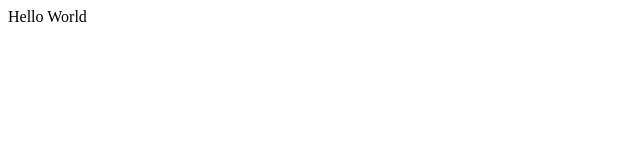
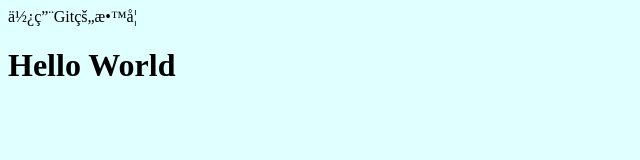
Before and after one commit to wwwjjjhh/Git-Example-Remote, a plain HTML site: page index.html in a window 1280 px wide. Shown: the whole page, without its empty margins (0-640 px from the left). Drawn offline with Linux system fonts and the light colour scheme.

Commit message:
Creat git.css; Modified index.html: h1 and import git.css

```diff
--- /dev/null
+++ b/git.css
@@ -0,0 +1,4 @@
+body
+{
+    background-color:lightcyan
+}
--- a/index.html
+++ b/index.html
@@ -4,9 +4,10 @@
     <meta charset="UTF-S">
     <meta http-equiv="X-UA-Compatible" content="IE=edge">
     <meta name="viewport" content="width=device-width,initial-scale=1.0">
+    <link rel="stylesheet" type="text/css" href="git.css"
     <title>使用Git的教学</title>
 </head>
 <body>
-    Hello World
+    <h1>Hello World</h1>
 </body>
 </html>
```
